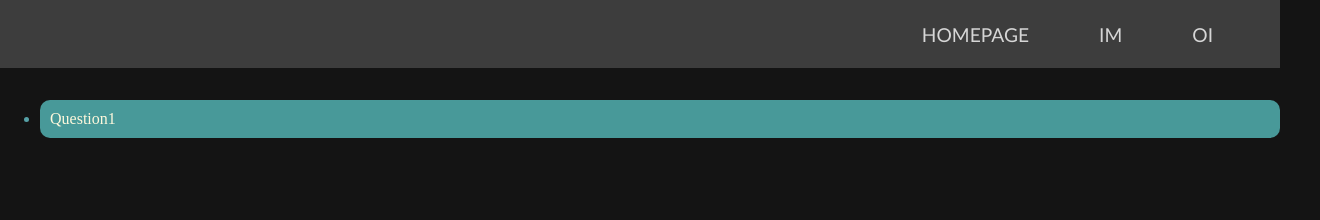
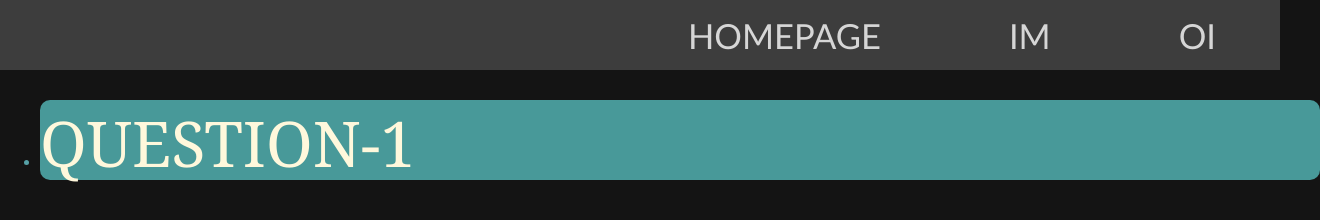
Before and after one commit to RBCorn/RBCorn.github.io, a plain HTML site: page math.html in a window 1280 px wide. Shown: the whole page, 1320 px wide, since content can reach past the window. Drawn offline with Linux system fonts and the light colour scheme.

Commit message:
git pull origin main

```diff
--- a/css/indexst.css
+++ b/css/indexst.css
@@ -3,10 +3,11 @@ body{
     padding: 0;
 }
 .top{
-    height: auto;
-    width:100%;
+    position: absolute;
+    height: 70px;
+    width: 100%;
     margin: 0px;
-    padding: 0px;
+    padding-top: 0%;
     background:rgb(61, 61, 61);
     position: fixed;
     top: 0;
@@ -14,30 +15,27 @@ body{
     font-family:'Trebuchet MS', 'Lucida Sans Unicode', 'Lucida Grande', 'Lucida Sans', Arial, sans-serif;
 }
 .top ul{
-    width: auto;
+    position: absolute;
+    width: 100%;
+    height: 100px;
     list-style-type: none;
-    white-space:nowrap;
-    overflow: hidden;
-    margin-left: 0;
-    margin-top: 20px;
-    padding: 0;
-
+    margin: 0;
+    border: 0;
+    padding-inline-start: 0%;
 }
-.top li {
+.top ul li {
+    height: 100px;
     float: right; /* 使li内容横向浮动，即横向排列  */
-    margin-right: 5%;  /* 两个li之间的距离*/
-    position: relative;
-    overflow: hidden;
+    margin: 15px 5%;  /* 两个li之间的距离*/
+    padding: 0%;
 }
-.top li a{
-    display: block;
+.top ul li a{
     color:rgb(214, 214, 214);
-    text-align: right;
-    padding: 3px;
-    overflow: hidden;
+    font-size: 180%;
+    height: 100%;
     text-decoration: none;
 }
-.top li a:hover{
+.top ul li a:hover{
     color: salmon;
     text-align: right;
 }
--- a/css/mathst.css
+++ b/css/mathst.css
@@ -3,10 +3,11 @@ body{
     padding: 0;
 }
 .top{
-    height: auto;
-    width:100%;
+    position: absolute;
+    height: 70px;
+    width: 100%;
     margin: 0px;
-    padding: 0px;
+    padding-top: 0%;
     background:rgb(61, 61, 61);
     position: fixed;
     top: 0;
@@ -14,51 +15,52 @@ body{
     font-family:'Trebuchet MS', 'Lucida Sans Unicode', 'Lucida Grande', 'Lucida Sans', Arial, sans-serif;
 }
 .top ul{
-    width: auto;
+    position: absolute;
+    width: 100%;
+    height: 100px;
     list-style-type: none;
-    white-space:nowrap;
-    overflow: hidden;
-    margin-left: 0;
-    margin-top: 20px;
-    padding: 0;
+    margin: 0;
+    border: 0;
+    padding-inline-start: 0%;
 }
-.top li {
+.top ul li {
+    height: 100px;
     float: right; /* 使li内容横向浮动，即横向排列  */
-    margin-right: 5%;  /* 两个li之间的距离*/
-    position: relative;
-    overflow: hidden;
+    margin: 15px 5%;  /* 两个li之间的距离*/
+    padding: 0%;
 }
-.top li a{
-    display: block;
+.top ul li a{
     color:rgb(214, 214, 214);
-    text-align: right;
-    padding: 3px;
-    overflow: hidden;
+    font-size: 180%;
+    height: 100%;
     text-decoration: none;
 }
-.top li a:hover{
+.top ul li a:hover{
     color: salmon;
     text-align: right;
-}
-.math{
-    margin-top: 100px;
 }
 body{
     background:#141414;
 }
 .Questions{
-    color: rgb(86, 161, 167);
+    color: #56a1a7;
+    width: 100%;
 }
 .Questions ul{
     margin-top: 100px;
+    width: 100%;
+    position: absolute;
 }
 .Questions ul li{
     background-color: rgb(72, 153, 153);
     border-radius: 10px;
-    padding: 10px;
-    height: 10%;
+    height: 80px;
+    width: 100%;
 }
 .Questions ul li a{
     text-decoration: none;
     color:cornsilk;
+    margin-top: 10px;
+    font-size: 63px;
+    font-family: Cambria, Cochin, Georgia, Times, 'Times New Roman', serif;
 }
--- a/math.html
+++ b/math.html
@@ -15,7 +15,7 @@
         </div>
         <div class="Questions">
             <ul>
-                <li><a href="math/1.html">Question1</a></li>
+                <li><a href="math/1.html">QUESTION-1</a></li>
             </ul>
         </div>
     </body>
```
